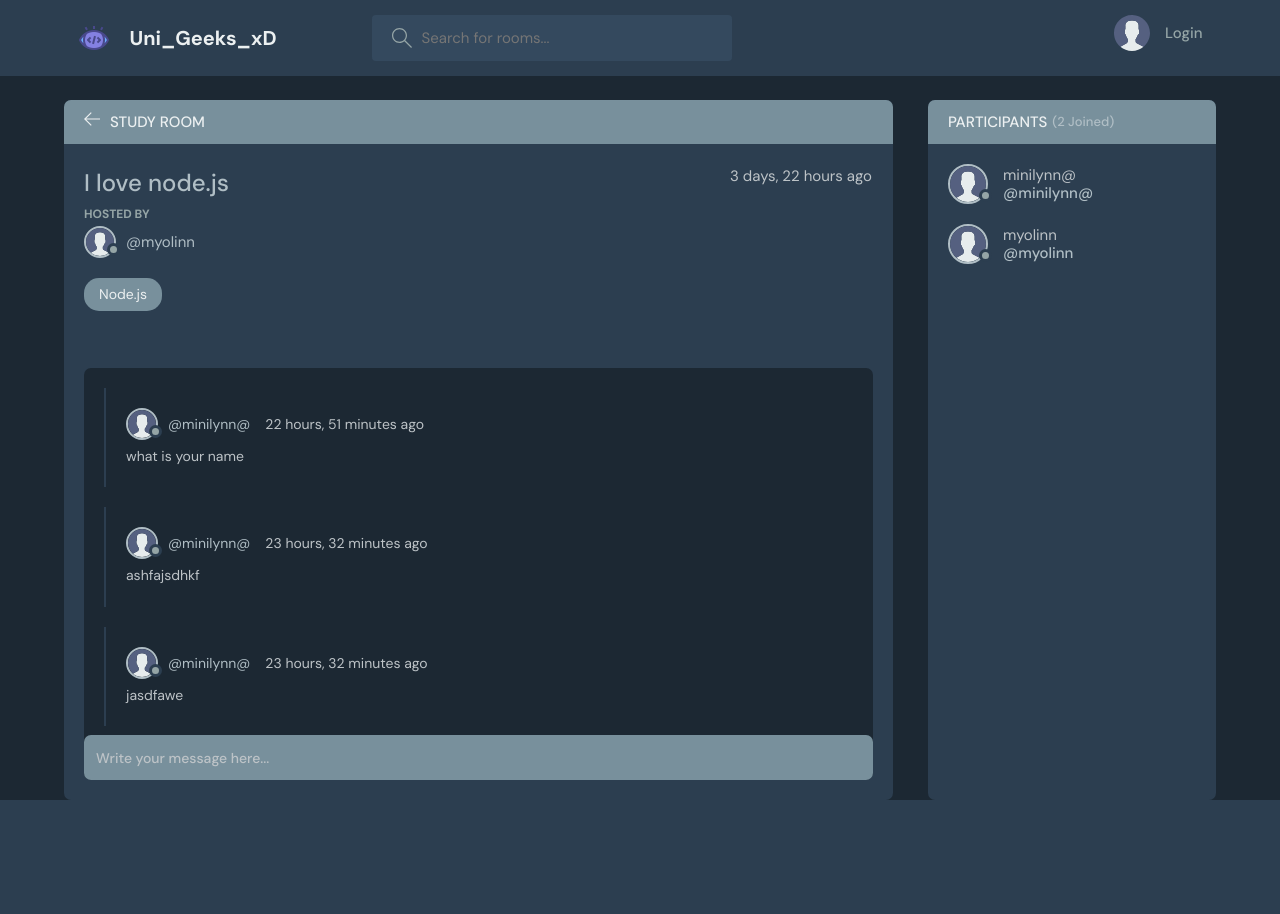
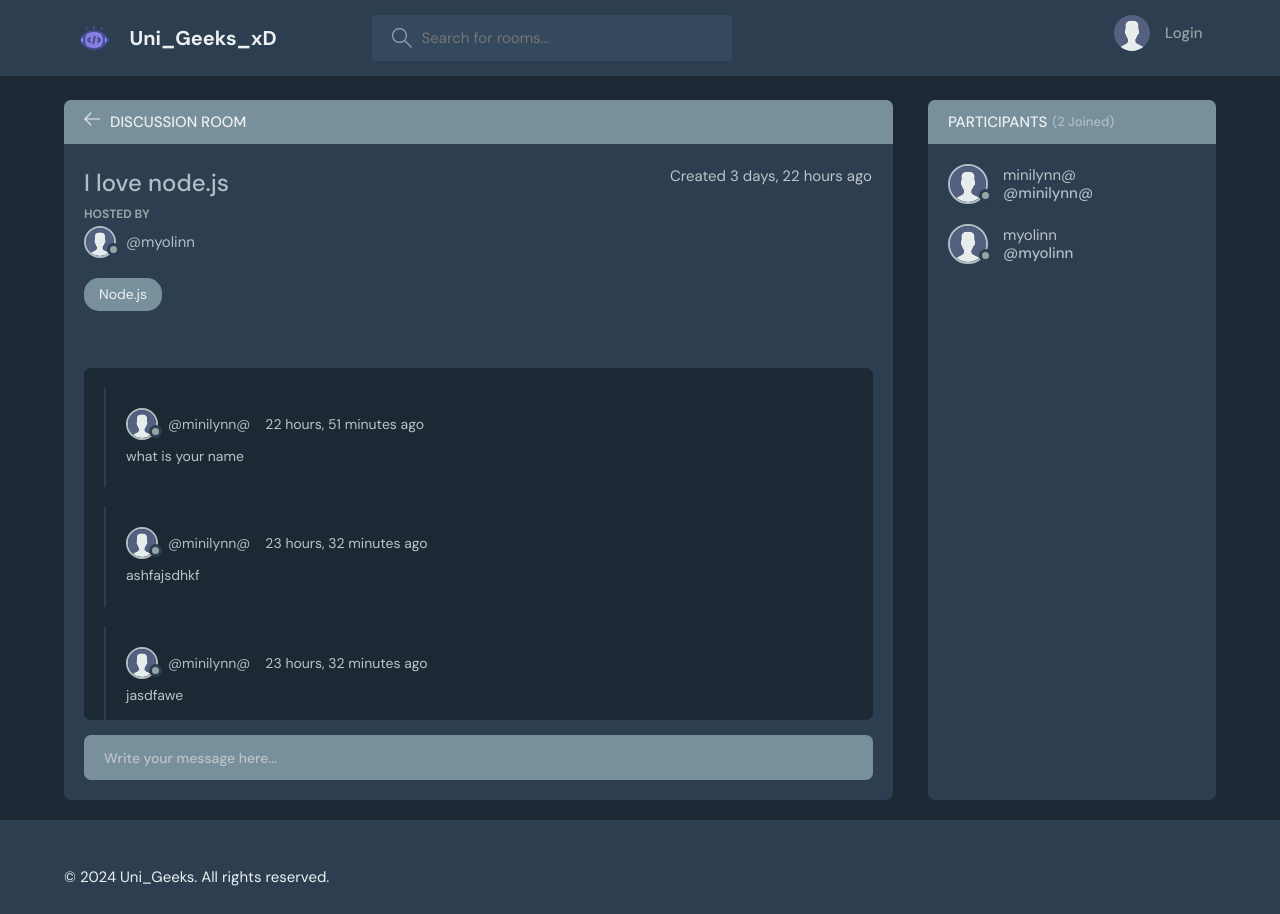
Before and after one commit to farout101/Uni_Geeks_xD, a Django app: page /room/21 in a window 1280 px wide. Before the commit the page ends 800 px from the top, so only its background shows below. Run offline with Django 5.2, Linux system fonts and the light colour scheme; data comes from the database, SQL or seed files in the repository; both versions use the stored data as it was after the commit.

Commit message:
almost finish ready to submit

```diff
--- a/project/templates/project/profile.html
+++ b/project/templates/project/profile.html
@@ -66,7 +66,6 @@
       <!-- Activities End -->
     </div>
   </main>
-
   <footer style="background-color: var(--color-dark); color: var(--color-light); padding: 25px 0; margin: 20px 0 0 0;">
     <div class="container">
         <div class="footer-content" style="display: flex; justify-content: space-between; align-items: center;">
--- a/project/templates/project/room.html
+++ b/project/templates/project/room.html
@@ -16,7 +16,7 @@
                 ></path>
               </svg>
             </a>
-            <h3>Study Room</h3>
+            <h3>Discussion Room</h3>
           </div>
 
           {% if room.host == request.user %}
@@ -63,7 +63,7 @@
           <div class="room__header scroll">
             <div class="room__info">
               <h3>{{room.name}}</h3>
-              <span>{{room.created | timesince}} ago</span>
+              <span>Created {{room.created | timesince}} ago</span>
             </div>
             <div class="room__hosted">
               <p>Hosted By</p>
@@ -79,7 +79,7 @@
               rerum consectetur, voluptatem repudiandae eum ea porro cupiditate provident nulla, deserunt, ab ipsum
               corporis laboriosam deleniti molestias?
             </div> {% endcomment %}
-            <span class="room__topics">{{room.topic}}</span>
+          <span class="room__topics">{{room.topic}}</span>
           </div>
           <div class="room__conversation">
             <div class="threads scroll">
@@ -147,5 +147,22 @@
       <!--  End -->
     </div>
   </main>
+  <footer style="background-color: var(--color-dark); color: var(--color-light); padding: 25px 0; margin: 20px 0 0 0;">
+    <div class="container">
+        <div class="footer-content" style="display: flex; justify-content: space-between; align-items: center;">
+            <div class="footer-left">
+                <p>&copy; 2024 Uni_Geeks. All rights reserved.</p>
+            </div>
+            <div class="footer-right">
+                <ul class="socials" style="list-style: none; display: flex; gap: 10px; padding: 0; margin: 0;">
+                    <li><a href="#" style="color: var(--color-light); text-decoration: none;"><i class="fa fa-facebook"></i></a></li>
+                    <li><a href="#" style="color: var(--color-light); text-decoration: none;"><i class="fa fa-twitter"></i></a></li>
+                    <li><a href="#" style="color: var(--color-light); text-decoration: none;"><i class="fa fa-instagram"></i></a></li>
+                    <li><a href="#" style="color: var(--color-light); text-decoration: none;"><i class="fa fa-linkedin"></i></a></li>
+                </ul>
+            </div>
+        </div>
+    </div>
+</footer>
   <script src="script.js"></script>
 {% endblock content %}
--- a/static/styles/style.css
+++ b/static/styles/style.css
@@ -12,7 +12,7 @@
   --color-bg: #1c2833;
   --color-success: #27ae60;
   --color-error: #e74c3c;
-  --color-hover: rgb(220, 102, 6); /* Hover color */
+  --color-hover: #f4a003; /* Hover color */
   --color-background: #eceff1; /* Background color */
   --color-border: #cfd8dc; /* Border color */
 }
@@ -104,6 +104,7 @@ a {
 
 .btn:hover {
   opacity: 0.9;
+  color: var(--color-hover);
 }
 
 .btn--dark {
@@ -203,7 +204,7 @@ a {
 
 .scroll::-webkit-scrollbar {
   width: 0.6rem;
-  background-color: rgb(41, 41, 46);
+  background-color: transparent;
 }
 
 .scroll::-webkit-scrollbar-thumb {
@@ -998,7 +999,6 @@ room__topLeft svg {
     padding-left: 2.5rem;
     padding-right: 2rem;
     height: 80.5vh;
-    overflow-y: auto;
     padding-bottom: 0;
   }
 }
@@ -1046,7 +1046,8 @@ room__topLeft svg {
 
 .room__conversation {
   margin-top: 1rem;
-  margin-bottom: 4rem;
+  margin-bottom: 10rem;
+  padding-bottom: 6rem;
   height: 64%;
 }
 
@@ -1101,7 +1102,9 @@ room__topLeft svg {
 }
 
 .room__message {
-  padding: 2rem;
+  padding-bottom: 2rem;
+  padding-left: 2rem;
+  padding-right: 2rem;
   position: absolute;
   z-index: 111;
   bottom: 0;
@@ -1120,7 +1123,7 @@ room__topLeft svg {
   height: 4.5rem;
   width: 100%;
   margin-top: -1rem;
-  padding: 1.2rem;
+  padding: 2rem;
   font-size: 1.4rem;
   font-weight: 500;
   position: relative;
@@ -1144,7 +1147,7 @@ room__topLeft svg {
 .participants__list {
   padding: 2rem;
   height: 82.5vh;
-  overflow-y: scroll;
+  overflow-y: auto;
   padding-bottom: 0;
 }
 
--- a/templates/navbar.html
+++ b/templates/navbar.html
@@ -21,7 +21,7 @@
         <!-- Logged In -->
         {% if request.user.is_authenticated %}
             <div class="header__user">
-            <a href="{% url 'room_by_username' request.user.username %}">
+            <a href="{% url 'user-profile' request.user.id %}">
                 <div class="avatar avatar--medium active">
                 <img src="{% static 'images/avatar.svg' %}" />
                 </div>
```
Also changed, not shown: db.sqlite3.
